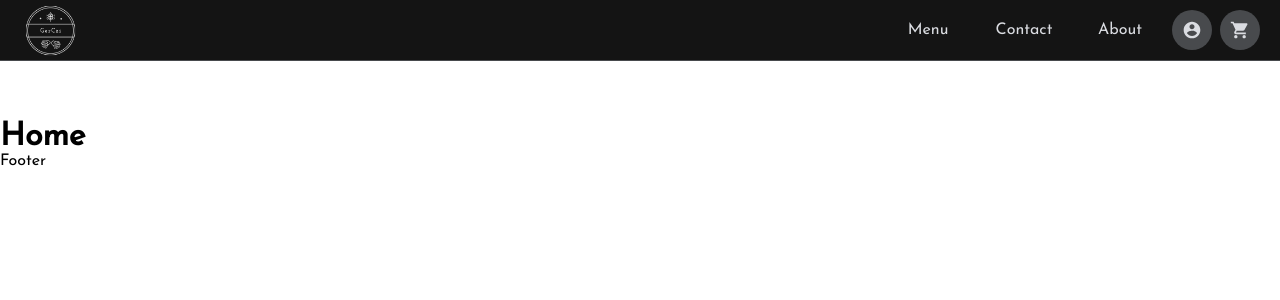
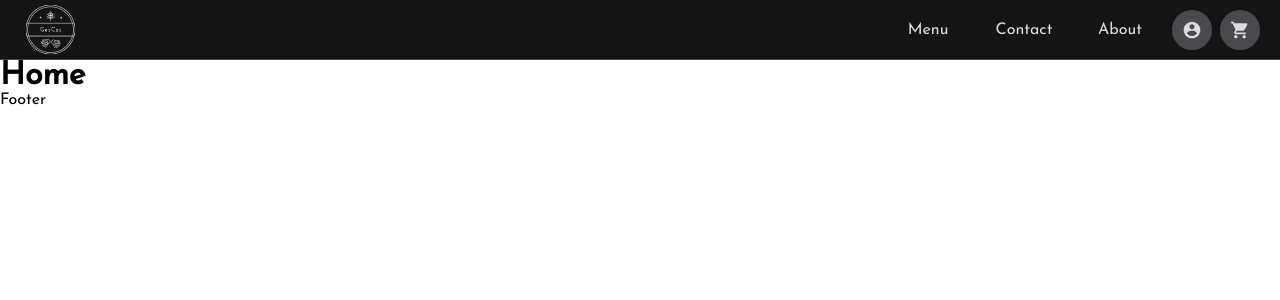
Before and after one commit to AkosCzifra/gerczi-frontend, a React (Create React App) app: page / in a window 1280 px wide. Shown: the top 300 px of the page. Built offline with nearby package versions, Linux system fonts and the light colour scheme.

Commit message:
fixed navbar to top

```diff
--- a/src/components/navbar/NavBar.js
+++ b/src/components/navbar/NavBar.js
@@ -19,6 +19,12 @@ const Nav = styled.nav`
     border-bottom: var(--border);
     display: flex;
     justify-content: space-between;
+    position: fixed;
+    top: 0;
+    left: 0;
+    z-index: 500;
+    width: 100%;
+    box-sizing: border-box;
 `
 
 function Navbar() {
```
Lines whose indentation alone changed are shown as unchanged.
